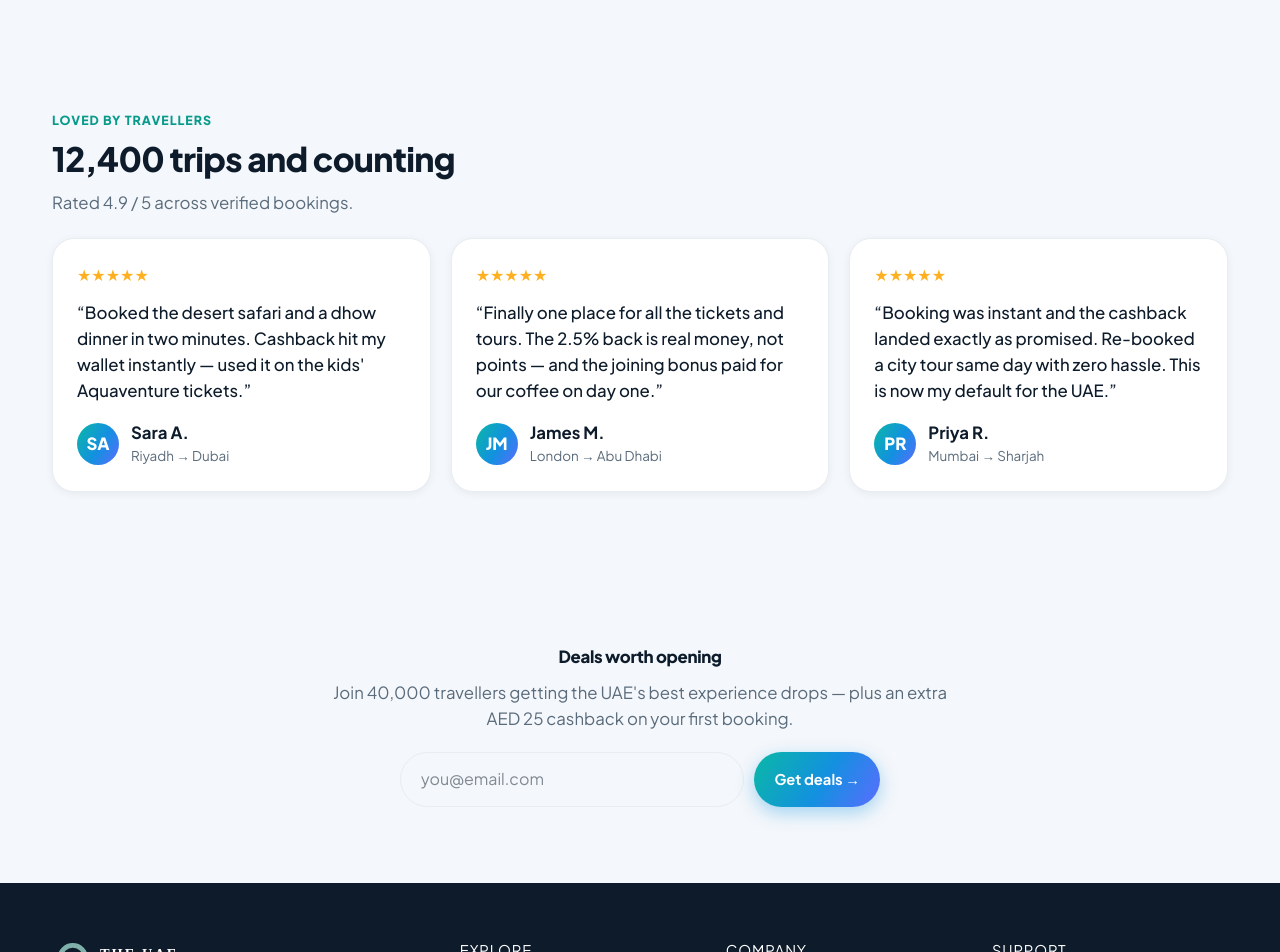
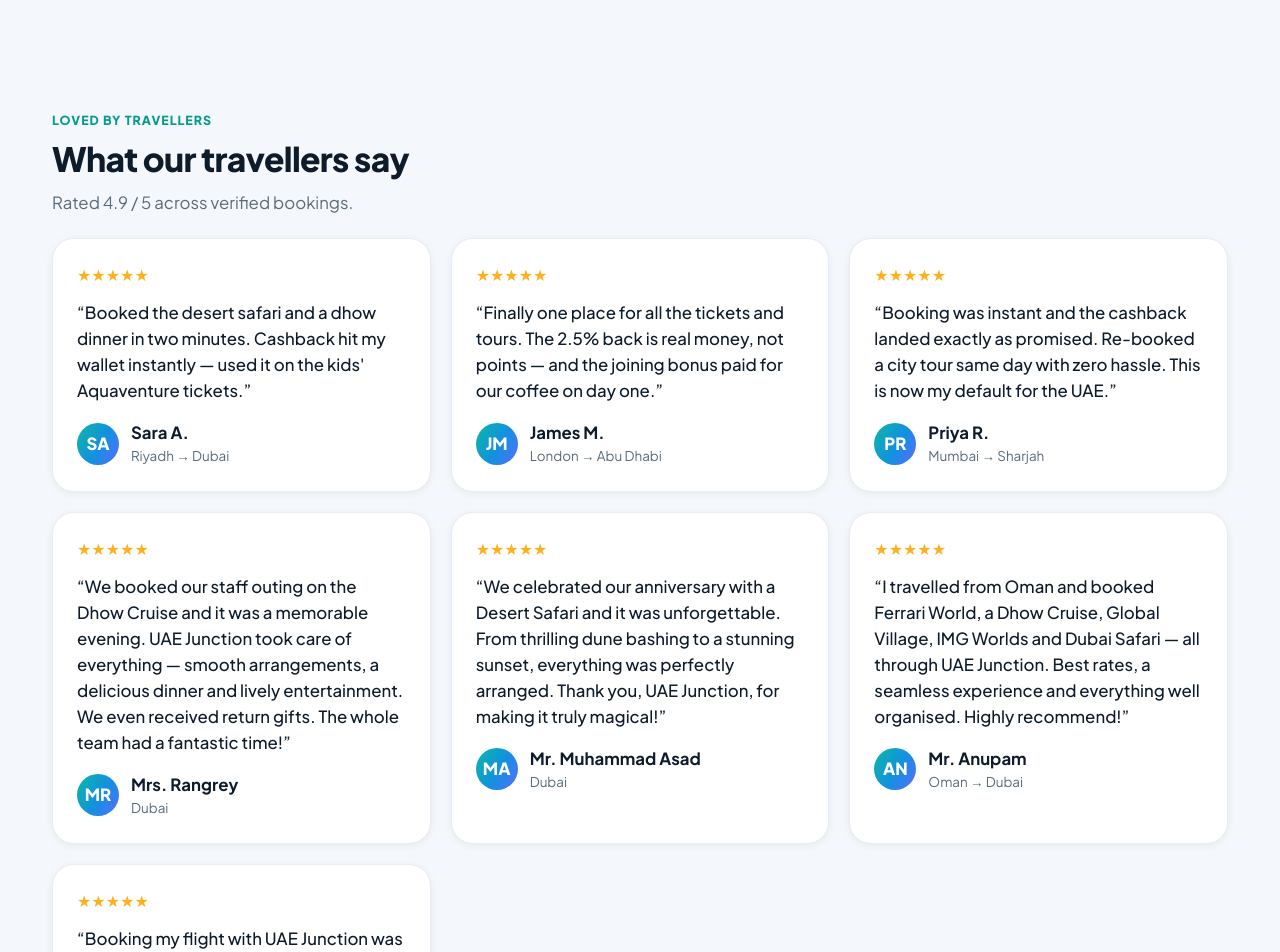
Before and after one commit to masimashiqeen1985/uae-junction-frontend, a Next.js app: page / in a window 1280 px wide. Shown: the part 6620-7572 px from the top of the page. Built offline with nearby package versions, Linux system fonts and the light colour scheme; no server answers.

Commit message:
Reviews: real .com testimonials + numberless heading

```diff
--- a/src/components/home/VibrantHome.tsx
+++ b/src/components/home/VibrantHome.tsx
@@ -255,11 +255,15 @@
       </div>
       </div></section>
       <section><div className="wrap">
-      <div className="sec-head reveal"><div><span className="eyebrow">Loved by travellers</span><h2>12,400 trips and counting</h2><p>Rated 4.9 / 5 across verified bookings.</p></div></div>
+      <div className="sec-head reveal"><div><span className="eyebrow">Loved by travellers</span><h2>What our travellers say</h2><p>Rated 4.9 / 5 across verified bookings.</p></div></div>
       <div className="reviews">
       <div className="review reveal"><div className="stars">★★★★★</div><p>“Booked the desert safari and a dhow dinner in two minutes. Cashback hit my wallet instantly — used it on the kids&apos; Aquaventure tickets.”</p><div className="who"><div className="av">SA</div><div><b>Sara A.</b><small>Riyadh → Dubai</small></div></div></div>
       <div className="review reveal"><div className="stars">★★★★★</div><p>“Finally one place for all the tickets and tours. The 2.5% back is real money, not points — and the joining bonus paid for our coffee on day one.”</p><div className="who"><div className="av">JM</div><div><b>James M.</b><small>London → Abu Dhabi</small></div></div></div>
       <div className="review reveal"><div className="stars">★★★★★</div><p>“Booking was instant and the cashback landed exactly as promised. Re-booked a city tour same day with zero hassle. This is now my default for the UAE.”</p><div className="who"><div className="av">PR</div><div><b>Priya R.</b><small>Mumbai → Sharjah</small></div></div></div>
+      <div className="review reveal"><div className="stars">★★★★★</div><p>“We booked our staff outing on the Dhow Cruise and it was a memorable evening. UAE Junction took care of everything — smooth arrangements, a delicious dinner and lively entertainment. We even received return gifts. The whole team had a fantastic time!”</p><div className="who"><div className="av">MR</div><div><b>Mrs. Rangrey</b><small>Dubai</small></div></div></div>
+      <div className="review reveal"><div className="stars">★★★★★</div><p>“We celebrated our anniversary with a Desert Safari and it was unforgettable. From thrilling dune bashing to a stunning sunset, everything was perfectly arranged. Thank you, UAE Junction, for making it truly magical!”</p><div className="who"><div className="av">MA</div><div><b>Mr. Muhammad Asad</b><small>Dubai</small></div></div></div>
+      <div className="review reveal"><div className="stars">★★★★★</div><p>“I travelled from Oman and booked Ferrari World, a Dhow Cruise, Global Village, IMG Worlds and Dubai Safari — all through UAE Junction. Best rates, a seamless experience and everything well organised. Highly recommend!”</p><div className="who"><div className="av">AN</div><div><b>Mr. Anupam</b><small>Oman → Dubai</small></div></div></div>
+      <div className="review reveal"><div className="stars">★★★★★</div><p>“Booking my flight with UAE Junction was the best decision. I got a great deal from Abu Dhabi to India and the customer service was exceptional — very responsive when I needed to adjust my booking. Highly recommended!”</p><div className="who"><div className="av">AU</div><div><b>Mr. Austin</b><small>Abu Dhabi → India</small></div></div></div>
       </div>
       </div></section>
       <section><div className="wrap"><div className="news reveal">
```
